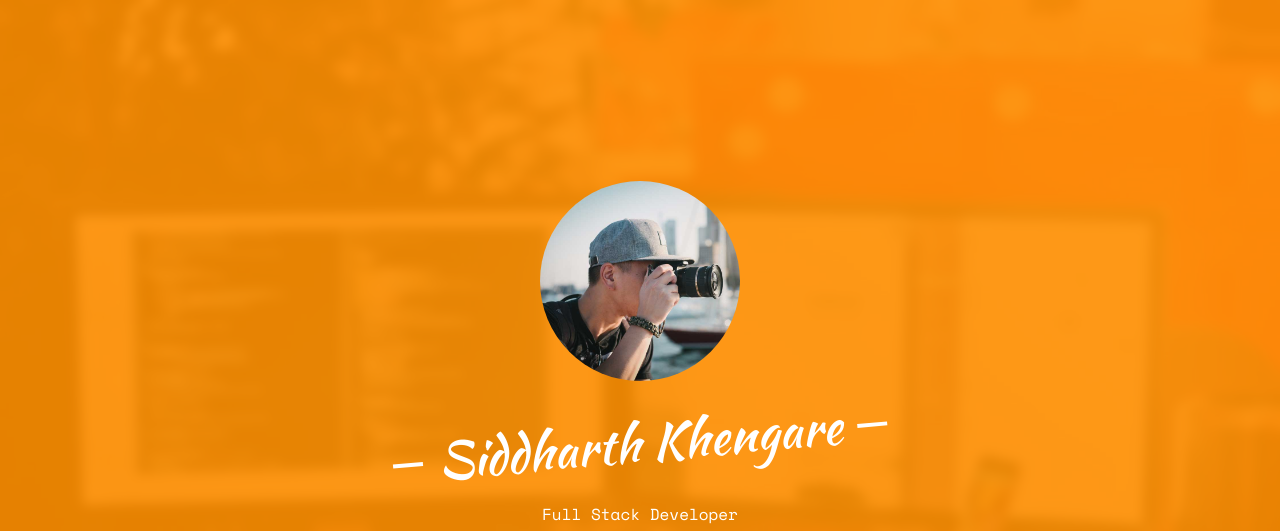
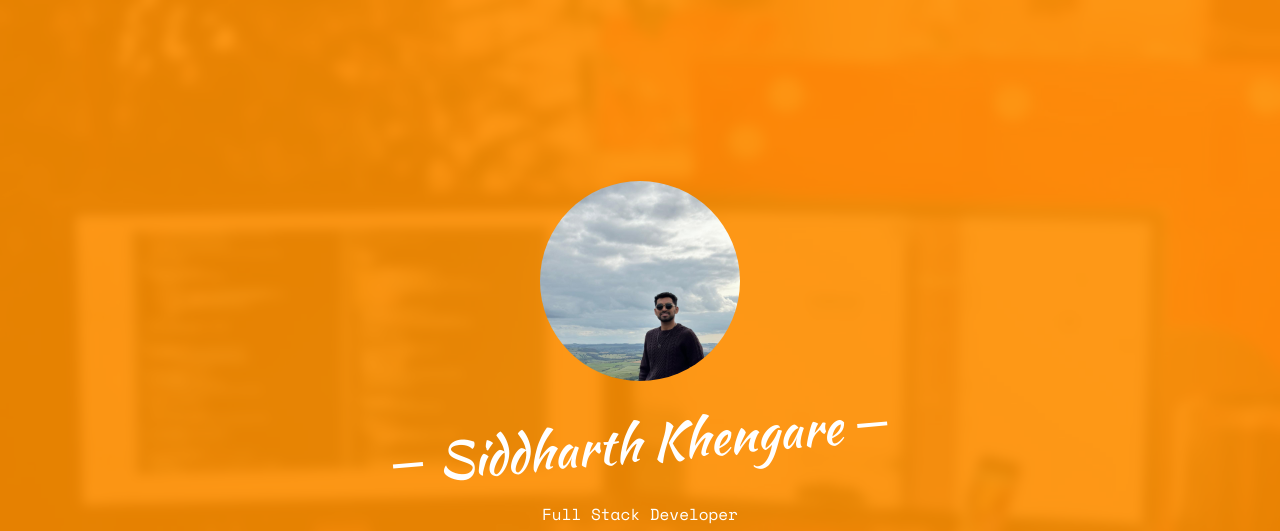
Before and after one commit to Siddhu545/Sid-portfolio, a plain HTML site: page index.html in a window 1280 px wide. Shown: the top 531 px of the page. Drawn offline with nearby package versions, Linux system fonts and the light colour scheme; some packages are replaced by stand-ins of ours; no server answers; files whose address does not match are found by name.

Commit message:
pfp changes

```diff
--- a/index.html
+++ b/index.html
@@ -56,7 +56,7 @@
 					<div class="col-md-8 col-md-offset-2 text-center">
 						<div class="display-t js-fullheight">
 							<div class="display-tc js-fullheight animate-box" data-animate-effect="fadeIn">
-								<div class="profile-thumb" style="background: url(images/user-3.jpg);"></div>
+								<div class="profile-thumb" style="background: url(images/pfp.jpeg);"></div>
 								<h1><span>Siddharth Khengare</span></h1>
 								<h3><span>Full Stack Developer</span></h3>
 								<p>
```
Also changed, not shown: images/pfp.jpeg (added).
